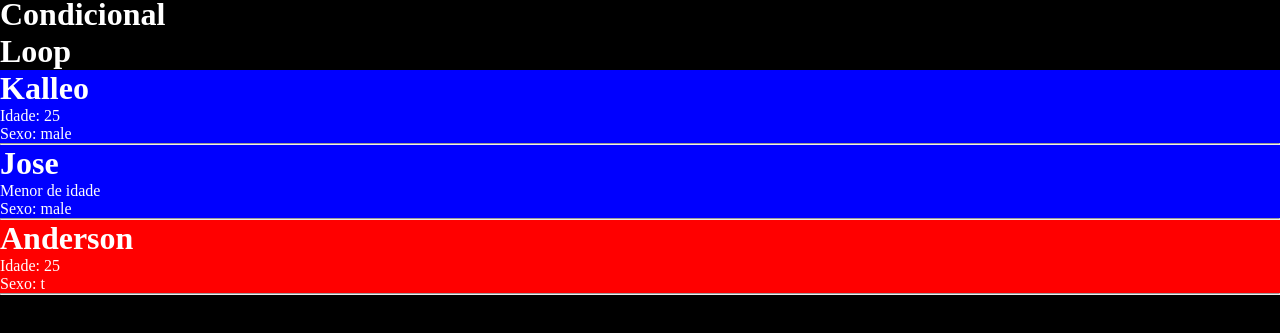
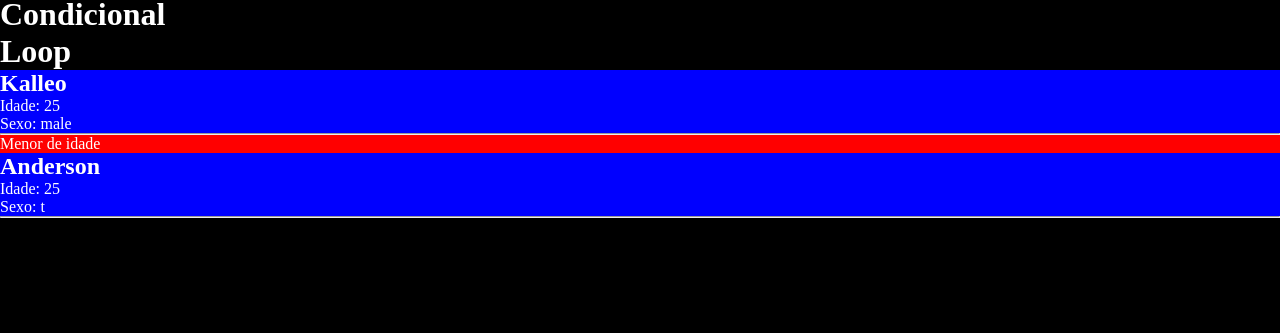
Before and after one commit to andersonjhonatan/study-Angular, an Angular app: page / in a window 1280 px wide. Shown: the part 271-604 px from the top of the page. Built offline with nearby package versions, Linux system fonts and the light colour scheme.

Commit message:
document: documentando as diretivas e comentando

```diff
--- a/src/app/diretivas/diretivas.component.html
+++ b/src/app/diretivas/diretivas.component.html
@@ -5,19 +5,29 @@
   <!-- [*ngFor] será o loop para mostrar o componente -->
   <h1>Loop</h1>
 
+  <!-- [ngStyle] será o estilo do componente -->
+
   <div
     *ngFor="let item of diretivasFor"
     [ngStyle]="{
-      'background-color': item.sex === 'male' ? 'blue' : 'red',
+      'background-color': item.idade > 18 ? 'blue' : 'red',
       cursor: 'pointer'
     }"
   >
-    <h1>{{ item.name }}</h1>
-    <p *ngIf="item.idade > 18; else localReference">Idade: {{ item.idade }}</p>
-    <p>Sexo: {{ item.sex }}</p>
-    <hr />
+    <!-- [ngIf] é a condição para mostrar o componente se a idade for maior que 18 -->
+
+    <section *ngIf="item.idade > 18; else localReference">
+      <h1>{{ item.name }}</h1>
+      <p *ngIf="item.idade > 18; else localReference">
+        Idade: {{ item.idade }}
+      </p>
+      <p>Sexo: {{ item.sex }}</p>
+      <hr />
+    </section>
   </div>
 </div>
+
+<!-- <ng-template> serve para mostrar o componente caso a condição seja verdadeira ou falsa -->
 
 <ng-template #localReference>
   <p>Menor de idade</p>
```
